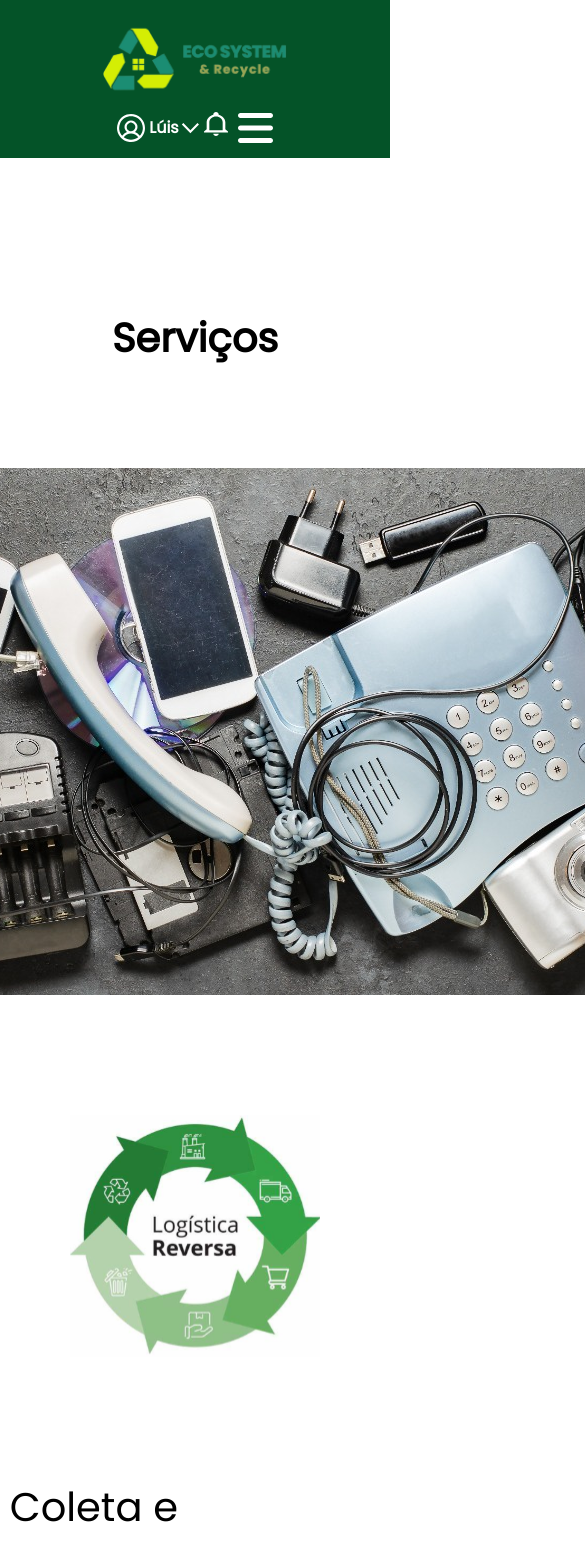
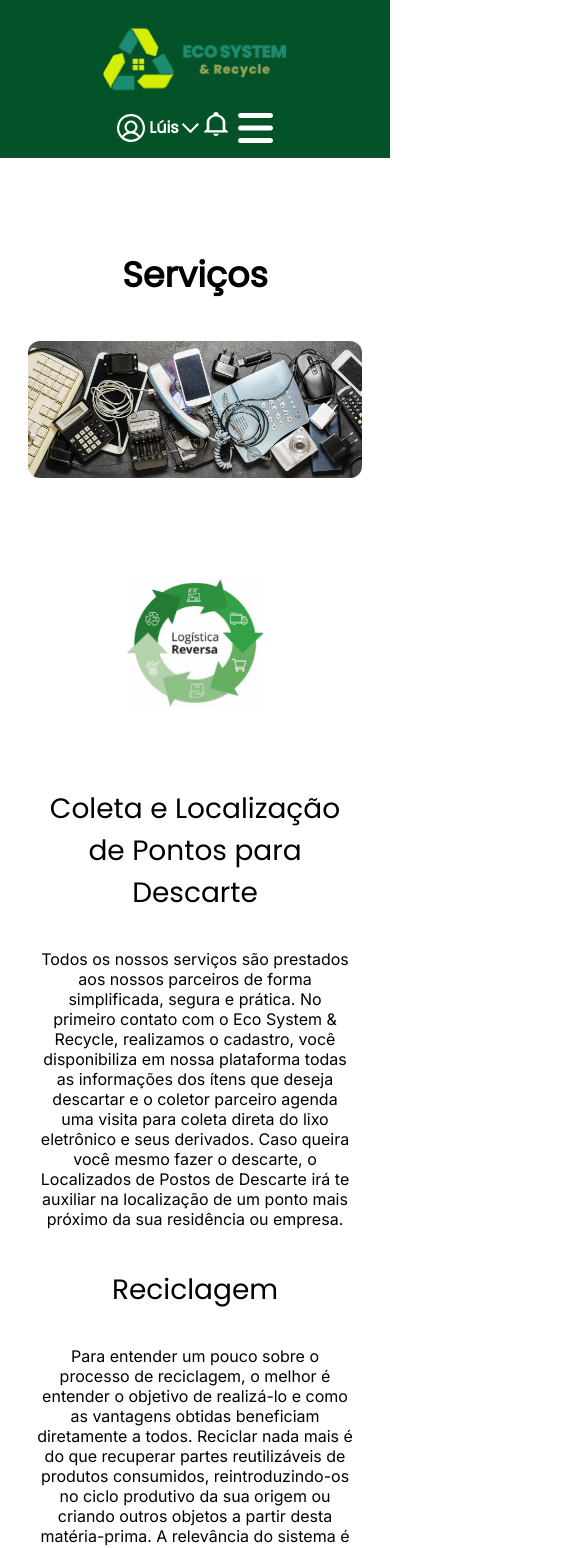
Before and after one commit to RosemeireOliveira/api-ecosystem, a React (Vite) app: page /servicos in a window 390 px wide. Shown: the top 1548 px of the page, 585 px wide, since content can reach past the window. Built offline with nearby package versions, Linux system fonts and the light colour scheme.

Commit message:
Resp Tela Serviços

```diff
--- a/src/pages/Servicos/index.tsx
+++ b/src/pages/Servicos/index.tsx
@@ -7,7 +7,7 @@ function Servicos(){
 
     return (
 
-        <main id='mainServicos'>
+        <main id='mainServicos' className='wrapper'>
         <h1>página serviços - ecosystem e recycle</h1>
         <section>
           <div className="tituloCarrosel wrapper">
--- a/src/pages/Servicos/style.css
+++ b/src/pages/Servicos/style.css
@@ -3,6 +3,11 @@
     flex-direction: column;
     align-items: center;
     padding-top: 50px;
+}
+
+#mainServicos .tituloCarrosel>img {
+    width: 90%;
+    border-radius: 12px;
 }
 
 #mainServicos .subtitulo1 {
@@ -13,11 +18,13 @@
     line-height: normal;
 
 }
-#mainServicos h2{
+
+#mainServicos h2 {
     font-family: var(--font1);
     font-size: 40px;
     padding: 100px;
 }
+
 #mainServicos .icone {
     display: flex;
     flex-direction: column;
@@ -42,21 +49,21 @@
 
 #mainServicos .texto1 {
     font-family: var(--font2);
-    font-size: 15px;
+    font-size: 16px;
     text-align: justify;
     padding-bottom: 40px;
 }
 
 #mainServicos .texto2 {
     font-family: var(--font2);
-    font-size: 15px;
+    font-size: 16px;
     text-align: justify;
     padding-bottom: 40px;
 }
 
 #mainServicos .texto3 {
     font-family: var(--font2);
-    font-size: 15px;
+    font-size: 16px;
     text-align: justify;
     padding-bottom: 120px;
 }
@@ -65,3 +72,116 @@
     display: flex;
     text-align: center;
 }
+
+@media screen and (max-width: 1408px) {
+    #mainServicos h2 {
+        padding: 80px 0;
+    }
+}
+
+@media screen and (max-width: 1250px) {
+    #mainServicos h2 {
+        padding: 60px 0;
+    }
+
+    #mainServicos .icone {
+        padding: 120px 0 100px 0;
+    }
+
+    @media screen and (max-width: 1136px) {
+
+        #mainServicos .subtitulo1,
+        #mainServicos .subtitulo2,
+        #mainServicos .subtitulo3 {
+            font-size: 35px;
+        }
+    }
+
+    @media screen and (max-width: 994px) {
+
+        #mainServicos .subtitulo1,
+        #mainServicos .subtitulo2,
+        #mainServicos .subtitulo3 {
+            font-size: 30px;
+        }
+    }
+
+    @media screen and (max-width: 852px) {
+
+        #mainServicos .subtitulo1,
+        #mainServicos .subtitulo2,
+        #mainServicos .subtitulo3 {
+            text-align: center;
+            padding-bottom: 35px;
+        }
+    }
+
+    @media screen and (max-width: 812px) {
+        #mainServicos .icone {
+            padding: 120px 0 100px 0;
+            margin: auto;
+            width: 90%;
+        }
+
+        #mainServicos {
+            width: 90%;
+        }
+    }
+
+    @media screen and (max-width: 768px) {
+        #mainServicos h2 {
+            padding: 40px 0;
+        }
+
+        #mainServicos .tituloCarrosel>img {
+            width: 95%;
+        }
+
+        #mainServicos .icone>img {
+            height: 40%;
+            width: 40%;
+        }
+    }
+
+    @media screen and (max-width: 768px) {
+        #mainServicos .icone {
+            padding: 100px 0 80px 0;
+        }
+
+        #mainServicos .icone>img {
+            height: 32%;
+            width: 32%;
+        }
+
+    }
+
+    @media screen and (max-width: 512px) {
+        #mainServicos .tituloCarrosel>img {
+            width: 100%;
+        }
+
+        #mainServicos h2 {
+            font-size: 35px;
+        }
+
+        #mainServicos .subtitulo1,
+        #mainServicos .subtitulo2,
+        #mainServicos .subtitulo3 {
+            font-size: 28px;
+        }
+
+        #mainServicos .texto1,
+        #mainServicos .texto2,
+        #mainServicos .texto3 {
+            width: 95%;
+            text-align: center;
+            margin: 0 auto;
+        }
+
+        #mainServicos .icone>img {
+            height: 45%;
+            width: 45%;
+        }
+
+    }
+}
```
